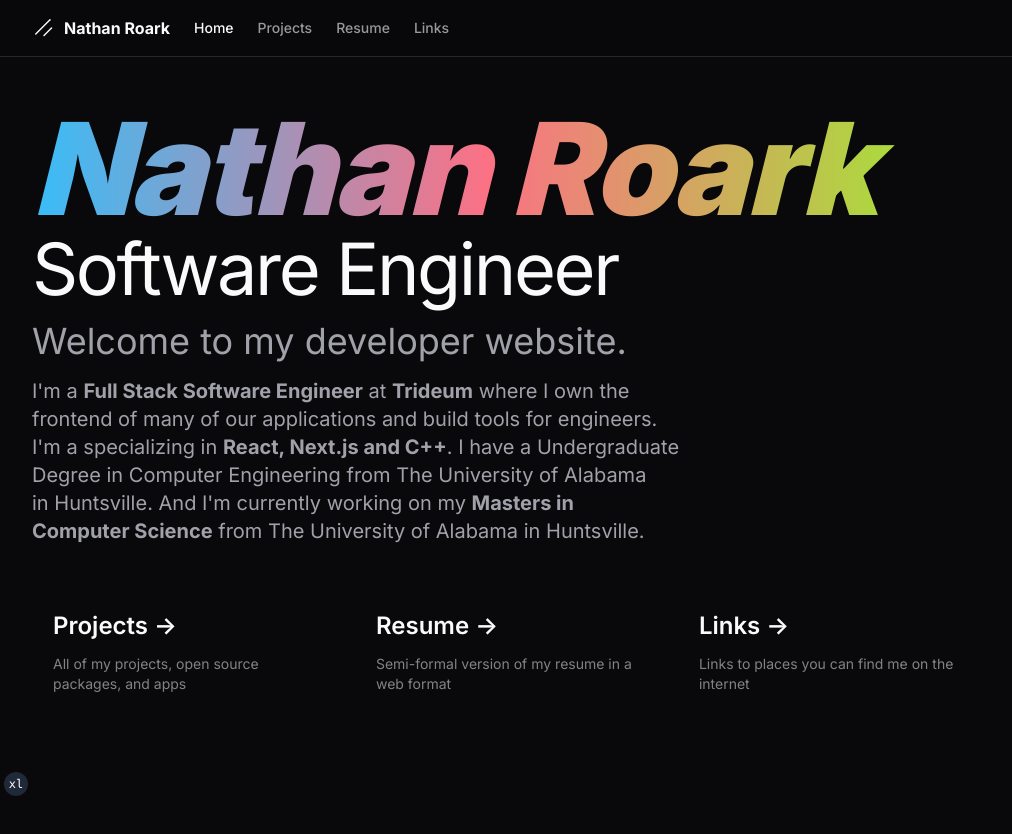
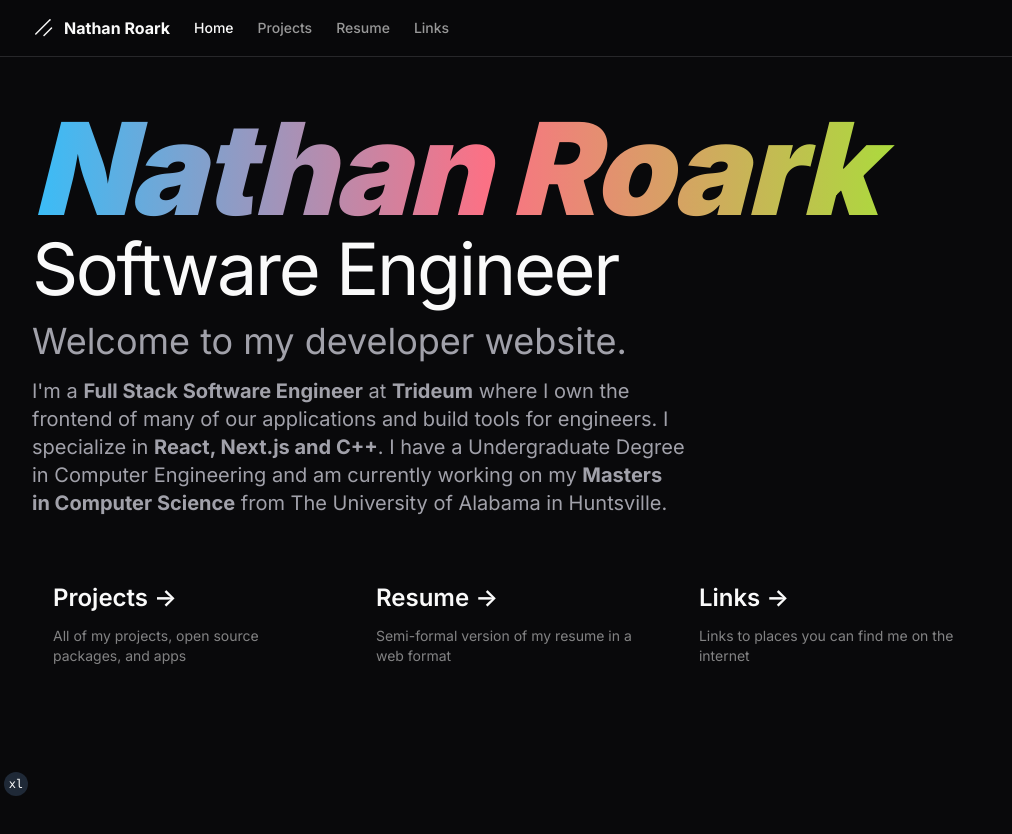
Before and after one commit to NathanRoark/dev-website, a Next.js app: page / in a window 1280 px wide. Shown: the top 834 px of the page, without its empty margins (0-1012 px from the left). Built offline with nearby package versions, Linux system fonts and the light colour scheme.

Commit message:
fixed sloppy writing

```diff
--- a/app/page.tsx
+++ b/app/page.tsx
@@ -39,12 +39,10 @@ export default function IndexPage() {
               Trideum
             </Link>{" "}
             where I own the frontend of many of our applications and build tools
-            for engineers. I&apos;m a specializing in{" "}
-            <b>React, Next.js and C++</b>. I have a Undergraduate Degree in
-            Computer Engineering from The University of Alabama in Huntsville.
-            And I&apos;m currently working on my{" "}
-            <b>Masters in Computer Science</b> from The University of Alabama in
-            Huntsville.
+            for engineers. I specialize in <b>React, Next.js and C++</b>. I have
+            a Undergraduate Degree in Computer Engineering and am currently
+            working on my <b>Masters in Computer Science</b> from The University
+            of Alabama in Huntsville.
           </p>
         </PageHeaderDescription>
         <div className="flex w-full flex-col pb-8 pt-4 sm:flex-row  sm:space-x-4 md:pb-10 lg:pt-8">
```
